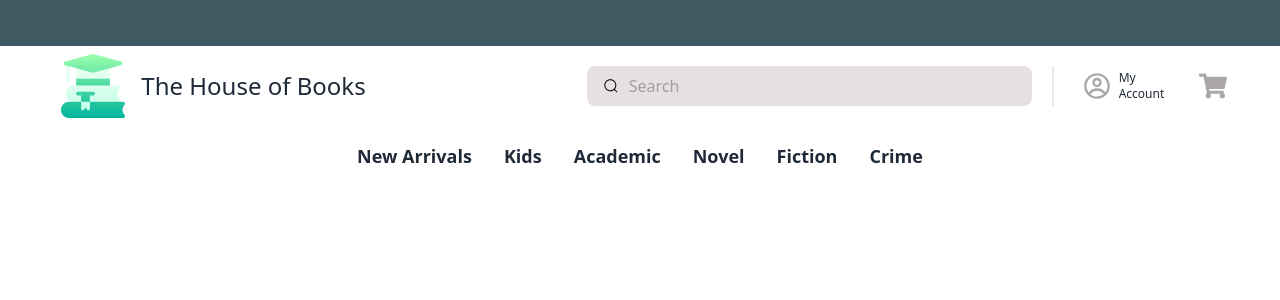
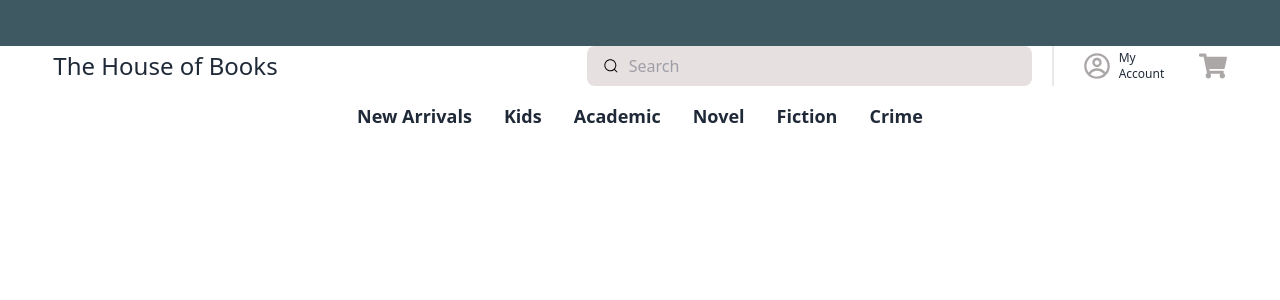
Before and after one commit to Uvacoder/abc-book-store, a React (Create React App) app: page / in a window 1280 px wide. Shown: the top 300 px of the page. Built offline with nearby package versions, Linux system fonts and the light colour scheme.

Commit message:
nav implement

```diff
--- a/src/SharedCompo/Header.js
+++ b/src/SharedCompo/Header.js
@@ -1,6 +1,6 @@
 import React from "react";
 import "./Style/custom.css";
-import Logo from "../Assets/Images/logo.png";
+// import Logo from "../Assets/Images/logo.png";
 import { FaShoppingCart } from "react-icons/fa";
 import { CgProfile } from "react-icons/cg";
 
@@ -9,16 +9,16 @@ const Header = () => {
     <div>
       <div className="bg-[#3e5962]">
         <div className="w-3/5 my-auto mx-auto">
-        <marquee className="p-2 font-bold text-[#fff]" behavior="scroll" direction="left"> BUY 1, GET 1 50% OFF BOOKS FOR ALL AGES</marquee>
-      </div>
+          <marquee className="p-2 font-bold text-[#fff]" behavior="scroll" direction="left"> BUY 1, GET 1 50% OFF BOOKS FOR ALL AGES</marquee>
+        </div>
       </div>
       <div className="flex">
         <div className="mx-auto my-auto w-4/12 flex">
-          <img
+          {/* <img
             className="m-2 mr-4 max-h-16 w-auto hover:border-b-green-500 duration-200"
             src={Logo}
             alt="Logo"
-          />
+          /> */}
           <h1 className="text-2xl my-auto">The House of Books</h1>
         </div>
         <div className="w-1/2 flex mx-auto my-auto">
--- a/src/components/Header/NavLinks.js
+++ b/src/components/Header/NavLinks.js
@@ -74,16 +74,11 @@ const NavLinks = () => {
                         {link.submenu && (
                             <div>
                                 <div className='absolute top-15 hidden group-hover:block hover:block w-change-auto'>
-
-
                                     {link.sublinks.map((singleSublink) => (
-
                                         <h1 className='bg-white p-3.5 grid grid-cols-1 gap-3 rounded text-xs uppercase hover:text-green-500 text-left '>{singleSublink.head}</h1>
-
                                     ))}
                                 </div>
                             </div>
-
                         )}
                     </div>
                 </div>
```
